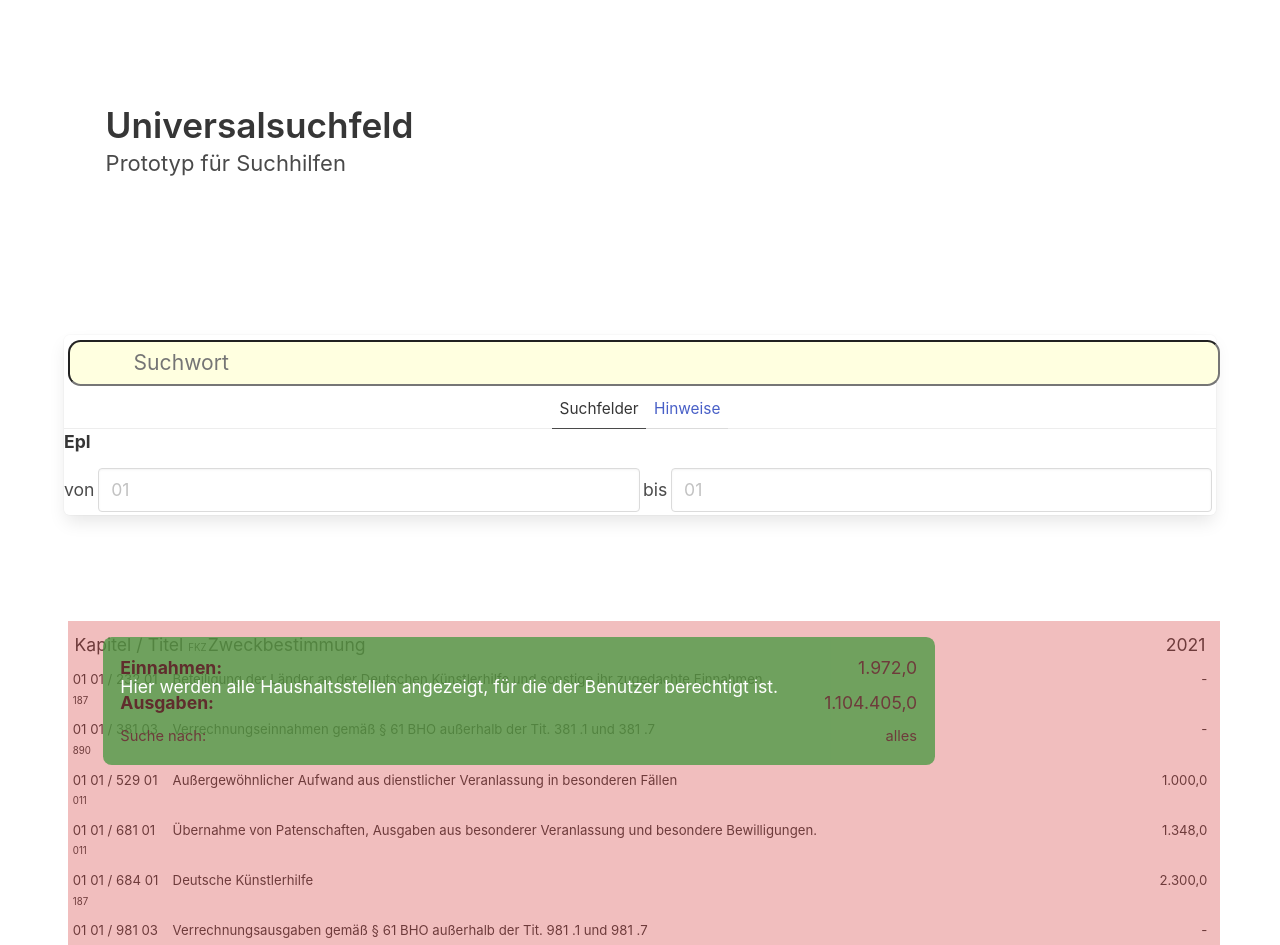
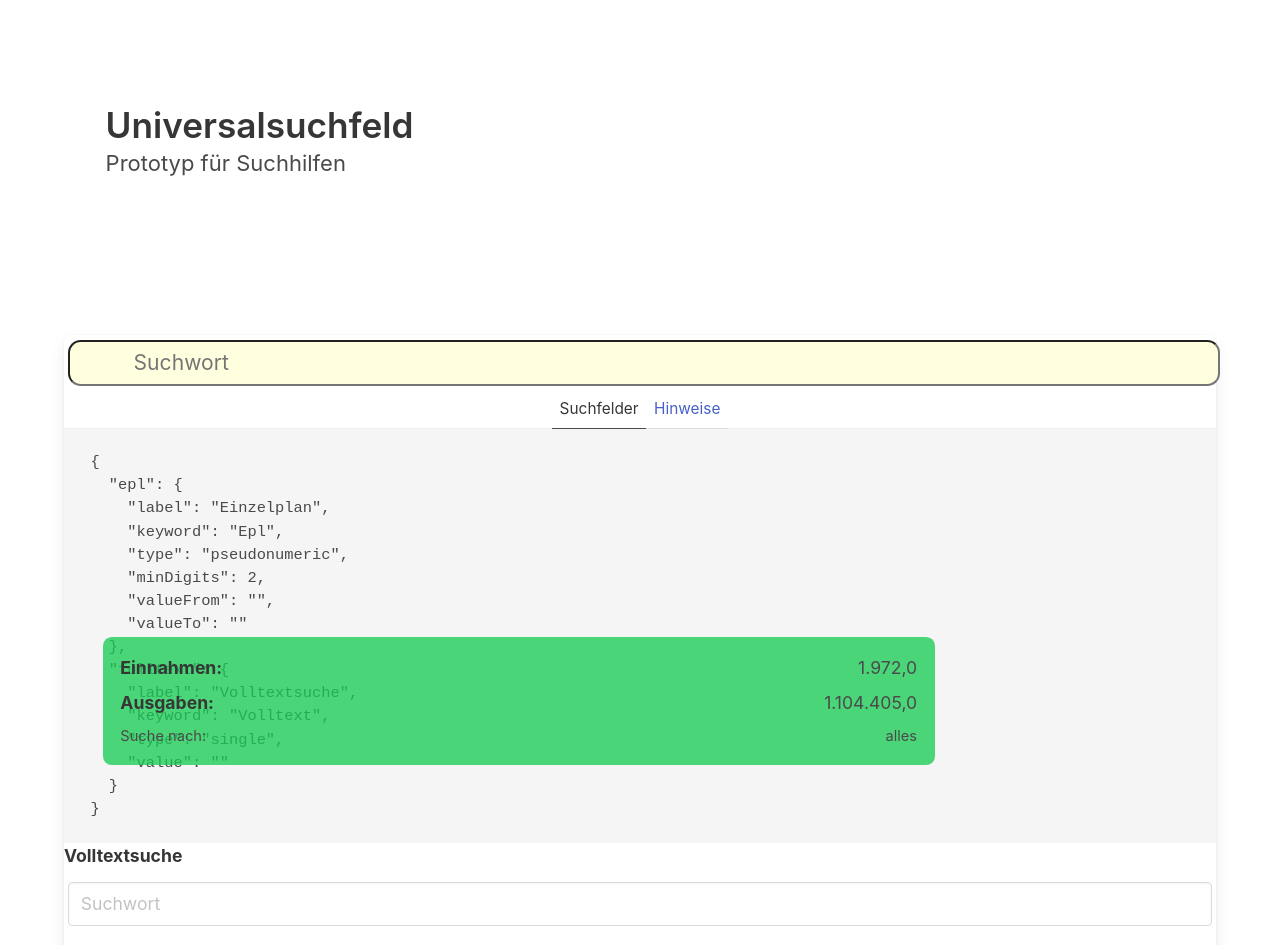
Before and after one commit to fritzminor/schnellsuchfeldbhh, a React (Create React App) app: page / in a window 1280 px wide. Shown: the top 945 px of the page. Built offline with nearby package versions, Linux system fonts and the light colour scheme; some icons are missing.

Commit message:
Renamed EinfachMaske to SearchFields

```diff
--- a/src/eingabehilfe/EingabeHilfeContainer.tsx
+++ b/src/eingabehilfe/EingabeHilfeContainer.tsx
@@ -3,8 +3,9 @@ import { eingabehilfen } from "./EingabeHilfeLogic";
 import { EingabeHilfenList } from "./EingabeHilfenList";
 import { useRef, useState } from "react";
 import { Search24 } from "@carbon/icons-react";
-import { SearchFieldsContainer } from
-  "./einfachmaske/SearchFieldsContainer";
+import { SearchFieldsData } from "./searchfields/SearchFieldsTypes";
+import { initialFieldsData } from "./searchfields/SearchFieldsData";
+import { SearchFieldsContainer } from "./searchfields/SearchFieldsContainer";
 
 type EingabeHilfeContainerProps = {
   searchexpression: string;
@@ -33,6 +34,11 @@ export function EingabeHilfeContainer({
   const [hilfenActive, setHilfenActive] = useState<boolean>(
     false
   );
+
+  const [searchFieldsData,setSearchFieldsData] = useState<SearchFieldsData>(
+    initialFieldsData
+  );
+
   const hilfen = focusState
     ? eingabehilfen({
         searchexpression,
@@ -136,7 +142,10 @@ export function EingabeHilfeContainer({
           </p>
         )
       ) : (
-        <SearchFieldsContainer />
+        <SearchFieldsContainer
+          searchFieldsData={searchFieldsData}
+          setSearchExpression={setSearchExpression}
+        />
       )}
     </nav>
   );
--- a/src/eingabehilfe/einfachmaske/SearchFieldsContainer.tsx
+++ /dev/null
@@ -1,24 +0,0 @@
-import * as React from "react";
-
-export function SearchFieldsContainer():JSX.Element { //eslint-disable-line no-undef
- return (
-  <div className="container searchfields">
-    <div className="field">
-      <label className="label">Epl</label>
-      <div className="control">
-        <div className="fieldprefix">von</div>
-        <input
-          className="input"
-          type="number"
-          placeholder="01"
-        />
-        <div>bis</div>
-        <input
-          className="input"
-          type="number"
-          placeholder="01"
-        />
-      </div>
-    </div>
-  </div>)
-}
--- /dev/null
+++ b/src/eingabehilfe/searchfields/SearchFieldsContainer.tsx
@@ -0,0 +1,67 @@
+import * as React from "react";
+
+import { SearchFieldsData } from "./SearchFieldsTypes";
+
+type SearchFieldsContainerProps = {
+  setSearchExpression: (searchexpression: string) => void;
+  searchFieldsData: SearchFieldsData;
+};
+
+export function SearchFieldsContainer({
+  setSearchExpression,
+  searchFieldsData
+}: SearchFieldsContainerProps): JSX.Element {
+  //eslint-disable-line no-undef
+  const fieldKeys = searchFieldsData.positive;
+  return (
+    <div className="container searchfields">
+      <pre>
+        {JSON.stringify(fieldKeys, undefined, "  ")}
+      </pre>
+      <div className="field">
+        <label className="label">Volltextsuche</label>
+        <div className="control">
+          <input
+            className="input"
+            type="search"
+            placeholder="Suchwort"
+            onChange={(ev) => {
+              setSearchExpression(
+                fulltextExpression(ev.target.value)
+              );
+            }}
+          />
+        </div>
+      </div>
+      <div className="field">
+        <label className="label">Epl</label>
+        <div className="control">
+          <div className="fieldprefix">von</div>
+          <input
+            className="input"
+            type="number"
+            placeholder="01"
+          />
+          <div>bis</div>
+          <input
+            className="input"
+            type="number"
+            placeholder="01"
+          />
+        </div>
+      </div>
+    </div>
+  );
+}
+
+/** returns the expression for the universal search field, e.g.
+ *  given "hello world" returns "volltext:hello volltext:world"
+ */
+function fulltextExpression(fieldText: string): string {
+  if (fieldText) {
+    const snippets = fieldText.split(" ");
+    return snippets
+      .map((snippet) => "Volltext:" + snippet)
+      .join(" ");
+  } else return "";
+}
--- /dev/null
+++ b/src/eingabehilfe/searchfields/SearchFieldsData.ts
@@ -0,0 +1,21 @@
+import { SearchFieldsData } from "./SearchFieldsTypes";
+
+export const initialFieldsData: SearchFieldsData = {
+  negative: {},
+  positive: {
+    epl: {
+      label: "Einzelplan",
+      keyword: "Epl",
+      type: "pseudonumeric",
+      minDigits: 2,
+      valueFrom: "",
+      valueTo: ""
+    },
+    fulltext: {
+      label: "Volltextsuche",
+      keyword: "Volltext",
+      type: "single",
+      value: ""
+    }
+  }
+};
--- /dev/null
+++ b/src/eingabehilfe/searchfields/SearchFieldsTypes.ts
@@ -0,0 +1,29 @@
+export type SearchFieldsData = {
+  positive: SearchFieldsSimpleRowsData;
+  negative: SearchFieldsSimpleRowsData;
+};
+
+type SearchFieldsSimpleRowsData = {
+  epl?: SearchFieldDataPseudoNumeric;
+  kap?: SearchFieldDataPseudoNumeric;
+  fulltext?: SearchFieldDataSingle;
+};
+export type SearchFieldData =
+  | SearchFieldDataSingle
+  | SearchFieldDataPseudoNumeric;
+
+export type SearchFieldDataBase = {
+  label: string;
+  keyword: string;
+};
+export type SearchFieldDataSingle = SearchFieldDataBase & {
+  type: "single";
+  value: string;
+};
+
+export type SearchFieldDataPseudoNumeric = SearchFieldDataBase & {
+  type: "pseudonumeric";
+  minDigits: number;
+  valueFrom: string;
+  valueTo: string;
+};
```
Also changed, not shown: src/eingabehilfe/einfachmaske/EinfachMaskeTypes.tsx (deleted, +0 -13 lines).
